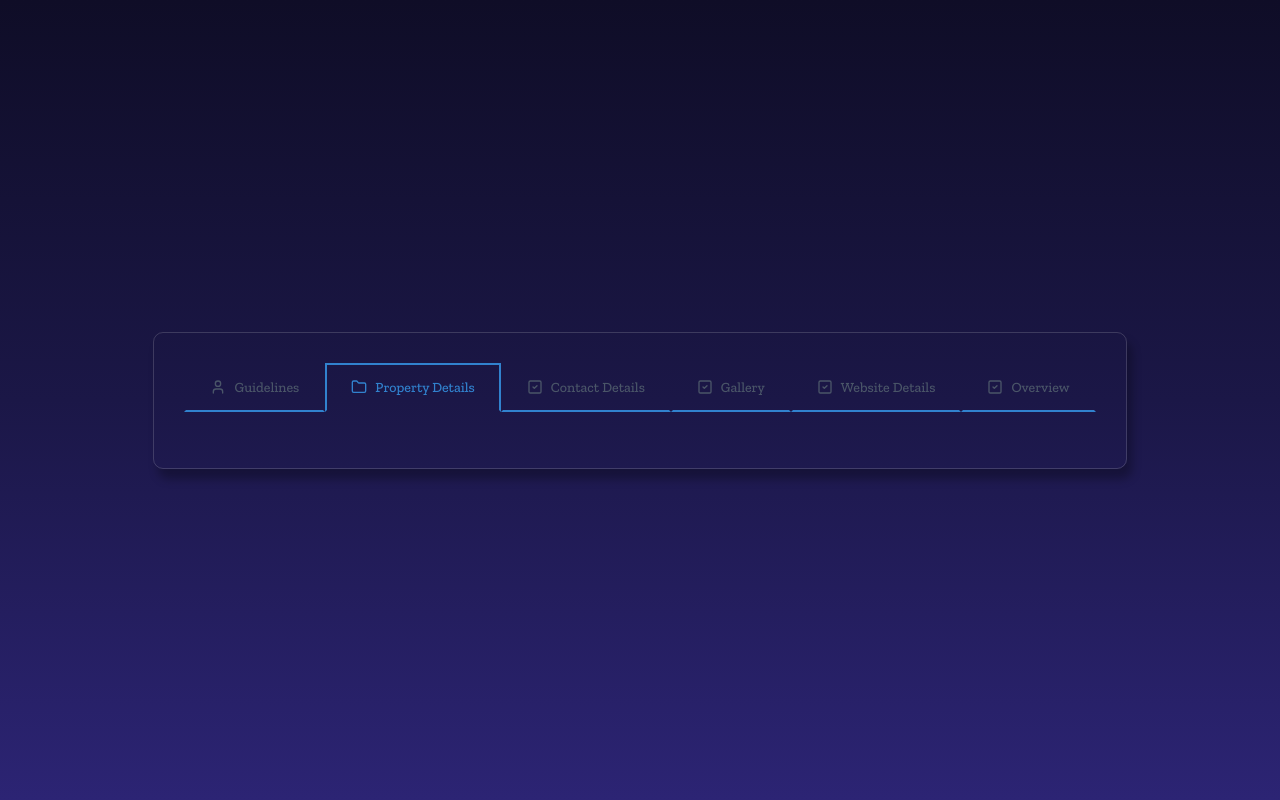
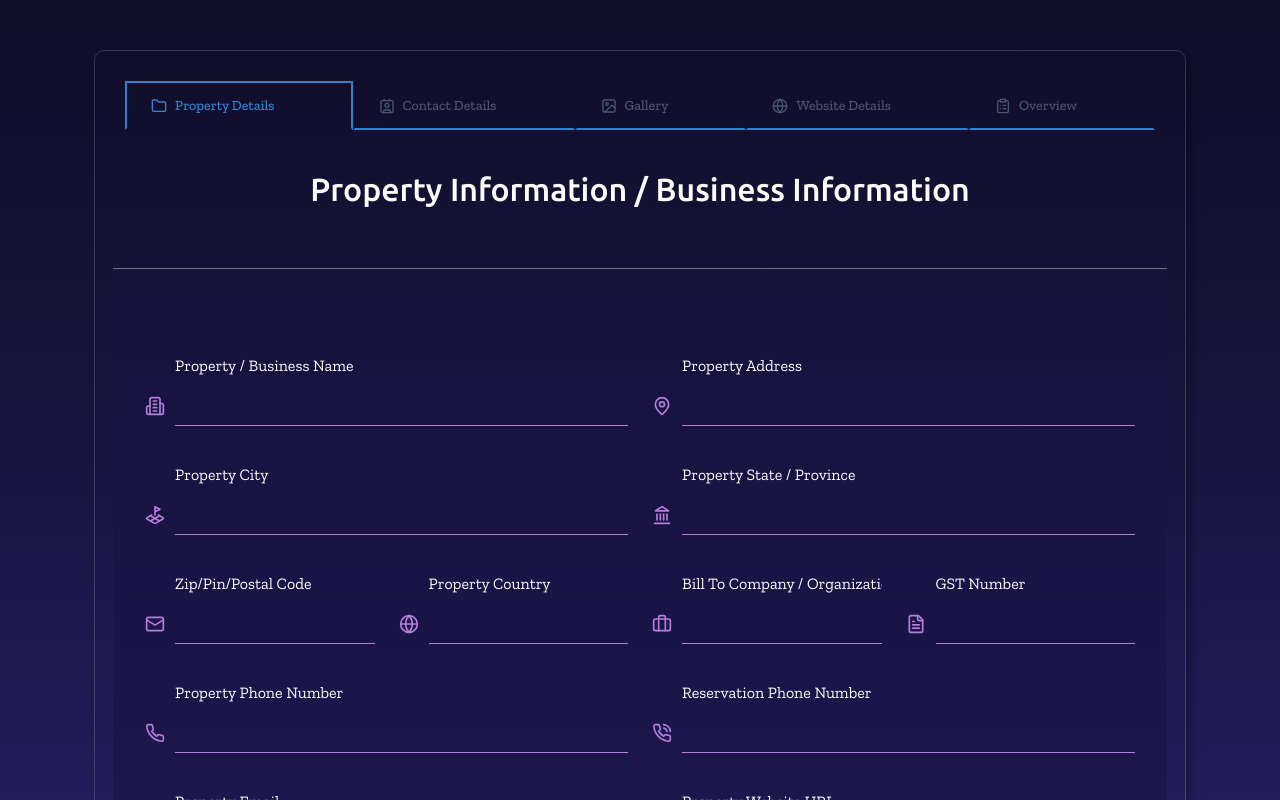
Before and after one commit to Ashique64/DRZ_Data_Collection, a React (Vite) app in the folder frontend/: page /form in a window 1280 px wide. Shown: the top 800 px of the page. Built offline with nearby package versions, Linux system fonts and the light colour scheme.

Commit message:
Property details page design completed

```diff
--- a/frontend/src/App.scss
+++ b/frontend/src/App.scss
@@ -1,13 +1,19 @@
 @import url('https://fonts.googleapis.com/css2?family=Zilla+Slab:ital,wght@0,300;0,400;0,500;0,600;0,700;1,300;1,400;1,500;1,600;1,700&display=swap');
+@import url('https://fonts.googleapis.com/css2?family=Ubuntu:ital,wght@0,300;0,400;0,500;0,700;1,300;1,400;1,500;1,700&display=swap');
+
+
+
+
 :root {
   --primary-color: #fcfcfc;
   --primary-dark: #171242;
   --primary-gradient: linear-gradient(to bottom, #0f0d27, #1b1747, #2c2474);
   --title-color: #573b8a;
   --primary-font: "Zilla Slab", serif;
-
---secondary-color: #6A5ACD;
-// --accent-color: #7F00FF;
---accent-color: #B57EDC;
+  --secondary-font: "Ubuntu", sans-serif;
+  --secondary-color: #17124286;
+  --accent-color: #B57EDC;
+  --form-color: #3182ce;
+  // --accent-color: #7F00FF;
 
 }
--- /dev/null
+++ b/frontend/src/components/PropertyDetails/PropertyDetails.jsx
@@ -0,0 +1,181 @@
+import React from "react";
+import {
+  LuGlobe,
+  LuMapPin,
+  LuBuilding2,
+  LuLandPlot,
+  LuLandmark,
+  LuMail,
+  LuBriefcase,
+  LuFileText,
+  LuGlobeLock,
+  LuMailOpen,
+  LuPhoneCall,
+  LuPhone,
+} from "react-icons/lu";
+
+const PropertyDetails = () => {
+  return (
+    <div className="tab-panel">
+      <div className="row property-details-row">
+        <div className="title-section">
+          <h3>Property Information / Business Information</h3>
+        </div>
+
+        <div className="form-section">
+          <div className="row first_row">
+            <div className="col-md-12 col-lg-6 item">
+              <div className="input_wrapper">
+                <label htmlFor="">Property / Business Name</label>
+                <div className="input_items">
+                  <span>
+                    <LuBuilding2 />
+                  </span>
+                  <input type="text" />
+                </div>
+              </div>
+            </div>
+            <div className="col-md-12 col-lg-6 item">
+              <div className="input_wrapper">
+                <label htmlFor="">Property Address</label>
+                <div className="input_items">
+                  <span>
+                    <LuMapPin />
+                  </span>
+                  <input type="text" />
+                </div>
+              </div>
+            </div>
+          </div>
+
+          <div className="row first_row">
+            <div className="col-md-12 col-lg-6 item">
+              <div className="input_wrapper">
+                <label htmlFor="">Property City</label>
+                <div className="input_items">
+                  <span>
+                    <LuLandPlot />
+                  </span>
+                  <input type="text" />
+                </div>
+              </div>
+            </div>
+            <div className="col-md-12 col-lg-6 item">
+              <div className="input_wrapper">
+                <label htmlFor="">Property State / Province</label>
+                <div className="input_items">
+                  <span>
+                    <LuLandmark />
+                  </span>
+                  <input type="text" />
+                </div>
+              </div>
+            </div>
+          </div>
+
+          <div className="row first_row">
+            <div className="col-md-6 col-lg-3 item">
+              <div className="input_wrapper">
+                <label htmlFor="">Zip/Pin/Postal Code</label>
+                <div className="input_items">
+                  <span>
+                    <LuMail />
+                  </span>
+                  <input type="text" />
+                </div>
+              </div>
+            </div>
+            <div className="col-md-6 col-lg-3 item">
+              <div className="input_wrapper">
+                <label htmlFor="">Property Country</label>
+                <div className="input_items">
+                  <span>
+                    <LuGlobe />
+                  </span>
+                  <input type="text" />
+                </div>
+              </div>
+            </div>
+            <div className="col-md-6 col-lg-3 item">
+              <div className="input_wrapper">
+                <label htmlFor="">Bill To Company / Organization</label>
+                <div className="input_items">
+                  <span>
+                    <LuBriefcase />
+                  </span>
+                  <input type="text" />
+                </div>
+              </div>
+            </div>
+            <div className="col-md-6 col-lg-3 item">
+              <div className="input_wrapper">
+                <label htmlFor="">GST Number</label>
+                <div className="input_items">
+                  <span>
+                    <LuFileText />
+                  </span>
+                  <input type="text" />
+                </div>
+              </div>
+            </div>
+          </div>
+
+          <div className="row first_row">
+            <div className="col-md-12 col-lg-6 item">
+              <div className="input_wrapper">
+                <label htmlFor="">Property Phone Number</label>
+                <div className="input_items">
+                  <span>
+                    <LuPhone />
+                  </span>
+                  <input type="text" />
+                </div>
+              </div>
+            </div>
+            <div className="col-md-12 col-lg-6 item">
+              <div className="input_wrapper">
+                <label htmlFor="">Reservation Phone Number</label>
+                <div className="input_items">
+                  <span>
+                    <LuPhoneCall />
+                  </span>
+                  <input type="text" />
+                </div>
+              </div>
+            </div>
+          </div>
+
+          <div className="row first_row">
+            <div className="col-md-12 col-lg-6 item">
+              <div className="input_wrapper">
+                <label htmlFor="">Property Email</label>
+                <div className="input_items">
+                  <span>
+                    <LuMailOpen />
+                  </span>
+                  <input type="text" />
+                </div>
+              </div>
+            </div>
+            <div className="col-md-12 col-lg-6 item">
+              <div className="input_wrapper">
+                <label htmlFor="">Property Website URL</label>
+                <div className="input_items">
+                  <span>
+                    <LuGlobeLock />
+                  </span>
+                  <input type="text" />
+                </div>
+              </div>
+            </div>
+          </div>
+          <div className="save-btn">
+            <button className="btn">save</button>
+          </div>
+        </div>
+      </div>
+    </div>
+  );
+};
+
+export default PropertyDetails;
--- a/frontend/src/pages/Form/Form.jsx
+++ b/frontend/src/pages/Form/Form.jsx
@@ -1,6 +1,13 @@
 import React, { useEffect, useRef, useState } from "react";
 import "./Form.scss";
-import { LuFolder, LuSquareCheck, LuUser } from "react-icons/lu";
+import {
+  LuFolder,
+  LuContact,
+  LuImage,
+  LuGlobe,
+  LuClipboardList,
+} from "react-icons/lu";
+import PropertyDetails from "../../components/PropertyDetails/PropertyDetails";
 
 const Form = () => {
   const [activeTab, setActiveTab] = useState("property-details");
@@ -8,7 +15,8 @@ const Form = () => {
 
   useEffect(() => {
     if (tabsHeaderRef.current) {
-    const activeButton = tabsHeaderRef.current.querySelector(".tab-button.active");
+      const activeButton =
+        tabsHeaderRef.current.querySelector(".tab-button.active");
       if (activeButton) {
         activeButton.scrollIntoView({
           behavior: "smooth",
@@ -26,7 +34,7 @@ const Form = () => {
           <div className="col-md-12 form-col">
             <div className="outline-tabs">
               <div className="tabs-header" ref={tabsHeaderRef}>
-                <button
+                {/* <button
                   className={`tab-button ${
                     activeTab === "guidelines" ? "active" : ""
                   }`}
@@ -34,7 +42,7 @@ const Form = () => {
                 >
                   <LuUser className="tab-icon" />
                   Guidelines
-                </button>
+                </button> */}
                 <button
                   className={`tab-button ${
                     activeTab === "property-details" ? "active" : ""
@@ -50,7 +58,7 @@ const Form = () => {
                   }`}
                   onClick={() => setActiveTab("contact-details")}
                 >
-                  <LuSquareCheck className="tab-icon" />
+                  <LuContact className="tab-icon" />
                   Contact Details
                 </button>
                 <button
@@ -59,7 +67,7 @@ const Form = () => {
                   }`}
                   onClick={() => setActiveTab("gallery")}
                 >
-                  <LuSquareCheck className="tab-icon" />
+                  <LuImage className="tab-icon" />
                   Gallery
                 </button>
                 <button
@@ -68,7 +76,7 @@ const Form = () => {
                   }`}
                   onClick={() => setActiveTab("website-details")}
                 >
-                  <LuSquareCheck className="tab-icon" />
+                  <LuGlobe className="tab-icon" />
                   Website Details
                 </button>
                 <button
@@ -77,9 +85,43 @@ const Form = () => {
                   }`}
                   onClick={() => setActiveTab("overview")}
                 >
-                  <LuSquareCheck className="tab-icon" />
+                  <LuClipboardList className="tab-icon" />
                   Overview
                 </button>
+              </div>
+              <div className="tabs-content">
+                {/* {activeTab === "guidelines" && (
+                  <div className="tab-panel">
+                    <div className="row guideline-row">
+                      <div className="title-section">
+                        <h3>Read the Guidelines</h3>
+                      </div>
+
+                      <div className="col-md-12 guideline-col"></div>
+                    </div>
+                  </div>
+                )} */}
+                {activeTab === "property-details" && <PropertyDetails />}
+                {activeTab === "contact-details" && (
+                  <div className="tab-panel">
+                    Manage your tasks for freelancers
+                  </div>
+                )}
+                {activeTab === "gallery" && (
+                  <div className="tab-panel">
+                    Manage your tasks for freelancers
+                  </div>
+                )}
+                {activeTab === "website-details" && (
+                  <div className="tab-panel">
+                    Manage your tasks for freelancers
+                  </div>
+                )}
+                {activeTab === "overview" && (
+                  <div className="tab-panel">
+                    Manage your tasks for freelancers
+                  </div>
+                )}
               </div>
             </div>
           </div>
@@ -90,43 +132,3 @@ const Form = () => {
 };
 
 export default Form;
-
-{
-  /* <div className="outline-tabs">
-      <div className="tabs-header">
-        <button
-          className={`tab-button ${activeTab === 'members' ? 'active' : ''}`}
-          onClick={() => setActiveTab('members')}
-        >
-          <LuUser className="tab-icon" />
-          Members
-        </button>
-        <button
-          className={`tab-button ${activeTab === 'projects' ? 'active' : ''}`}
-          onClick={() => setActiveTab('projects')}
-        >
-          <LuFolder className="tab-icon" />
-          Projects
-        </button>
-        <button
-          className={`tab-button ${activeTab === 'tasks' ? 'active' : ''}`}
-          onClick={() => setActiveTab('tasks')}
-        >
-          <LuSquareCheck className="tab-icon" />
-          Settings
-        </button>
-      </div>
-
-      <div className="tabs-content">
-        {activeTab === 'members' && (
-          <div className="tab-panel">Manage your team members</div>
-        )}
-        {activeTab === 'projects' && (
-          <div className="tab-panel">Manage your projects</div>
-        )}
-        {activeTab === 'tasks' && (
-          <div className="tab-panel">Manage your tasks for freelancers</div>
-        )}
-      </div>
-    </div> */
-}
--- a/frontend/src/pages/Form/Form.scss
+++ b/frontend/src/pages/Form/Form.scss
@@ -4,12 +4,14 @@
   display: flex;
   justify-content: center;
   align-items: center;
+  padding: 50px 0px;
 
   .form-container {
     display: flex;
     justify-content: center;
     align-items: center;
     width: 100%;
+    // transform: scale(0.8);
 
     .form-row {
       width: 100%;
@@ -31,18 +33,20 @@
 
           .tabs-header {
             display: flex;
-            margin-bottom: 1rem;
+            max-width: 100%;
             overflow-x: auto;
             scrollbar-width: none;
             -ms-overflow-style: none;
             white-space: nowrap;
             padding-bottom: 10px;
+            flex-wrap: nowrap;
 
             &::-webkit-scrollbar {
               display: none;
             }
 
             .tab-button {
+              flex: 1 0 auto;
               display: flex;
               align-items: center;
               gap: 0.5rem;
@@ -50,7 +54,7 @@
               background: transparent;
               border: none;
               border: 2px solid transparent;
-              border-bottom: 2px solid #3182ce;
+              border-bottom: 2px solid var(--form-color);
               cursor: pointer;
               font-size: 0.875rem;
               font-weight: 500;
@@ -59,14 +63,14 @@
 
               &:hover {
                 color: var(--primary-color);
-                background: #3182ce;
+                background: var(--form-color);
               }
 
               &.active {
-                color: #3182ce;
-                border-top-color: #3182ce;
-                border-left-color: #3182ce;
-                border-right-color: #3182ce;
+                color: var(--form-color);
+                border-top-color: var(--form-color);
+                border-left-color: var(--form-color);
+                border-right-color: var(--form-color);
                 border-bottom-color: transparent;
 
                 &:hover {
@@ -79,16 +83,108 @@
               }
             }
           }
+
+          .tabs-content {
+            padding: 20px 0px;
+            color: var(--primary-color);
+
+            .tab-panel {
+              .property-details-row {
+                .title-section {
+                  text-align: center;
+                  border-bottom: 1px solid rgba(165, 161, 161, 0.644);
+                  padding-bottom: 20px;
+                  h3 {
+                    margin: 10px 0px;
+                    padding-bottom: 30px;
+                    font-family: var(--secondary-font);
+                    font-size: 32px;
+                  }
+                }
+
+                .form-section {
+                  background: var(--secondary-color);
+                  padding: 60px 20px;
+                  border-radius: 0 0 10px 10px;
+
+                  .first_row {
+                    margin: 15px 0px;
+
+                    .item {
+                      margin: 10px 0px;
+                      .input_wrapper {
+                        display: flex;
+                        flex-direction: column;
+                        overflow: hidden;
+
+                        label {
+                          margin-left: 30px;
+                          overflow: hidden;
+                          text-wrap: nowrap;
+                        }
+
+                        .input_items {
+                          display: flex;
+                          align-items: center;
+                          gap: 10px;
+
+                          span {
+                            color: var(--accent-color);
+                            font-size: 20px;
+                            padding: 10px 0px;
+                          }
+
+                          input {
+                            border: none;
+                            outline: none;
+                            border-bottom: 1px solid var(--accent-color);
+                            background: transparent;
+                            width: 100%;
+                            color: var(--form-color);
+                            padding: 10px;
+
+                            &:-webkit-autofill {
+                              -webkit-text-fill-color: var(
+                                --form-color
+                              ) !important;
+                              transition: background-color 5000s ease-in-out 0s;
+                            }
+
+                            &:-webkit-autofill:focus {
+                              -webkit-text-fill-color: var(
+                                --form-color
+                              ) !important;
+                            }
+                          }
+                        }
+                      }
+                    }
+                  }
+
+                  .save-btn {
+                    display: flex;
+                    justify-content: center;
+                    margin-top: 15px;
+
+                    button {
+                      outline: 1px solid var(--accent-color);
+                      color: var(--primary-color);
+                      width: 180px;
+                      height: 45px;
+                      font-weight: 700;
+                      transition: 0.3s ease-in-out;
+
+                      &:hover {
+                        background: var(--accent-color);
+                      }
+                    }
+                  }
+                }
+              }
+            }
+          }
         }
       }
     }
   }
 }
-
-//   .tab-panel {
-//     padding: 1rem;
-//     border-radius: 0.375rem;
-//     background-color: white;
-//     box-shadow: 0 1px 3px rgba(0, 0, 0, 0.1);
-//   }
-// }
```
Lines whose indentation alone changed are shown as unchanged.
